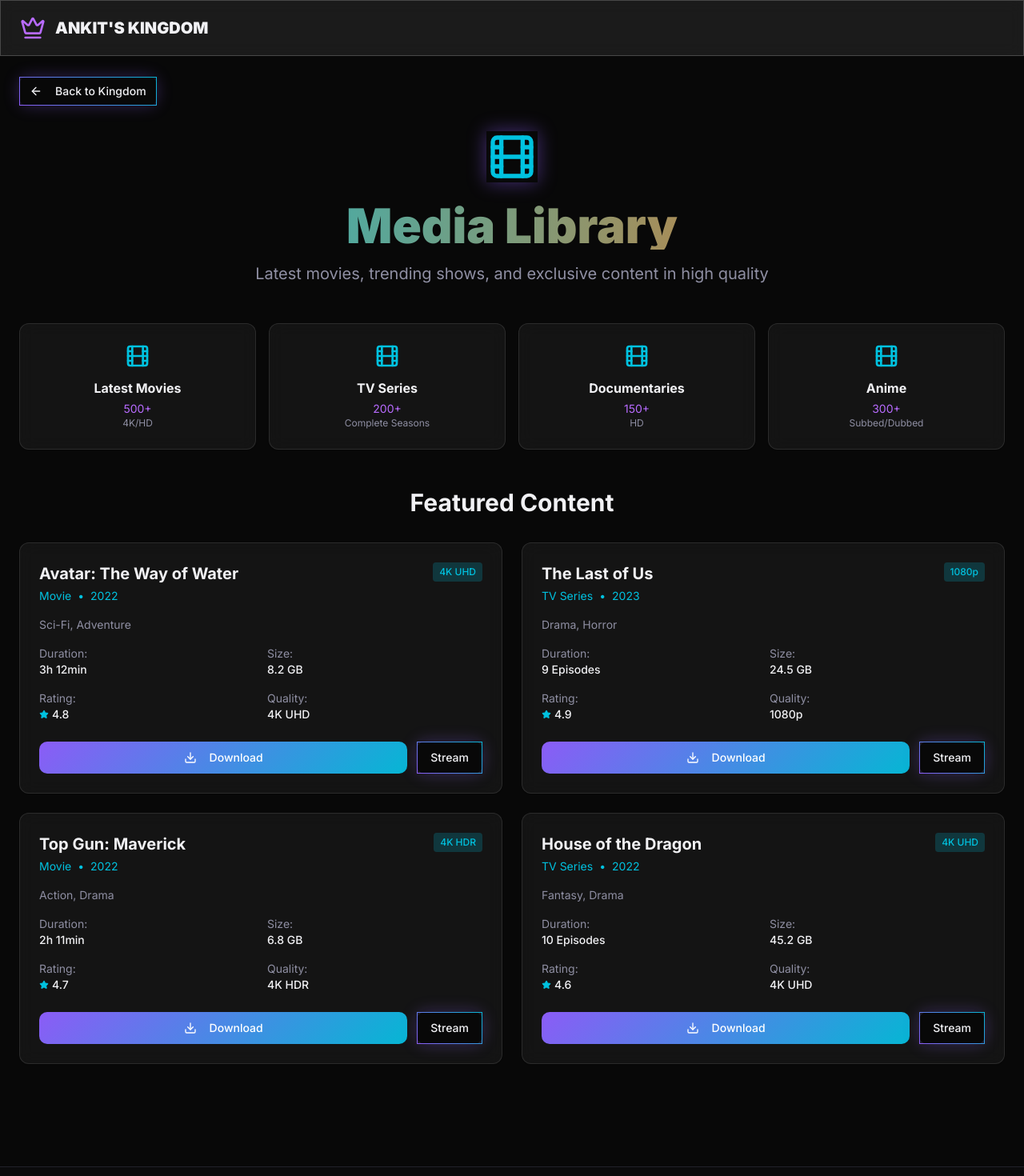
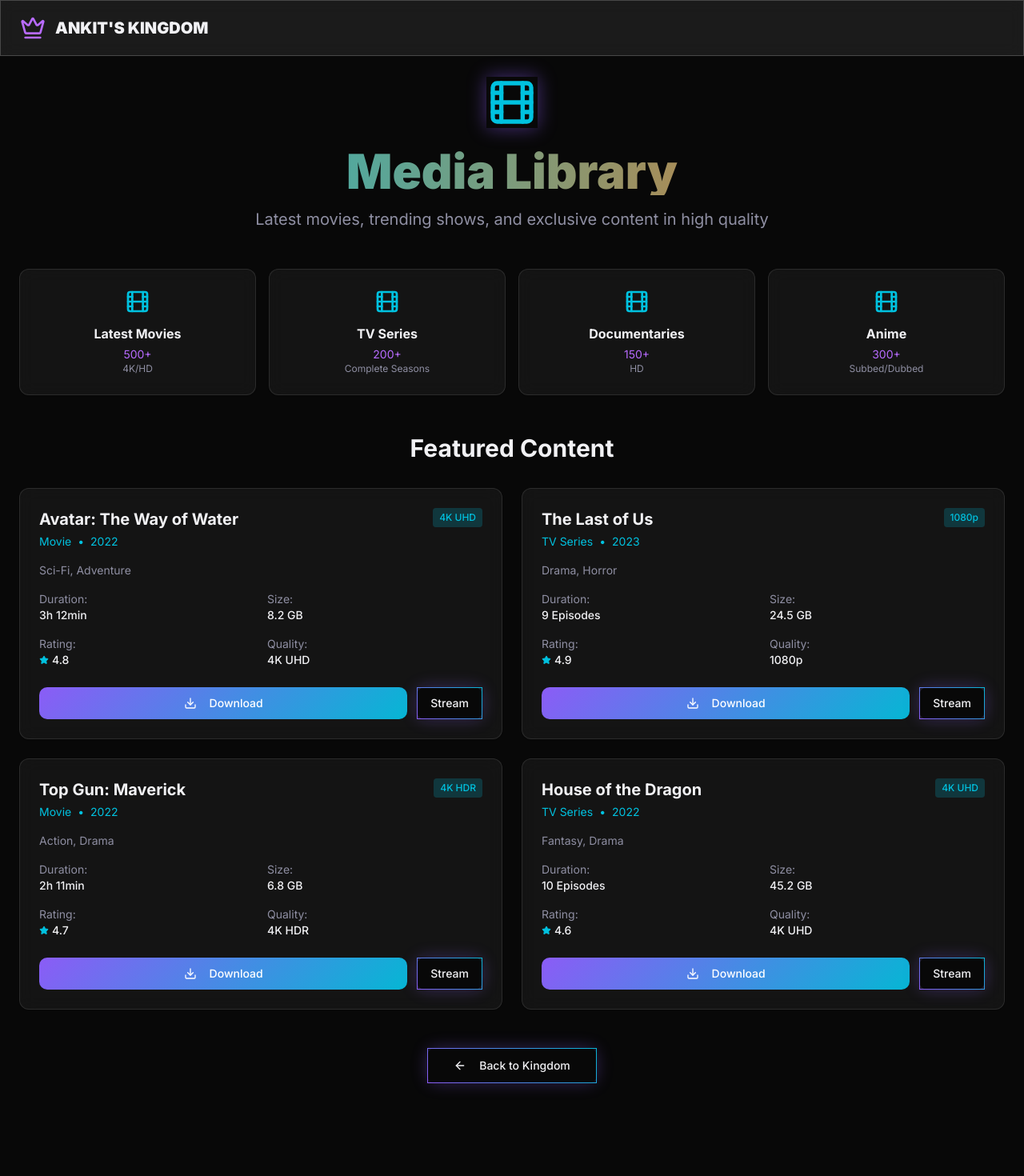
Before and after one commit to Shatakshi-gupta-ggits/kingdom-cyber-suite, a React (Vite) app: page /media-library in a window 1280 px wide. Shown: the top 1470 px of the page at 80% size. Built offline with nearby package versions, Linux system fonts and the light colour scheme.

Commit message:
Refactor: Restore original ServiceCard styling
Reverts changes to the App Mod Hub and other service cards, restoring the original button styles.

```diff
--- a/src/pages/AppModHub.tsx
+++ b/src/pages/AppModHub.tsx
@@ -53,16 +53,6 @@ const AppModHub = () => {
 
       <main className="pt-24 pb-12">
         <div className="max-w-7xl mx-auto px-6">
-          {/* Header */}
-          <div className="flex items-center gap-4 mb-8">
-            <Link to="/">
-              <Button variant="outline" size="sm" className="neon-border">
-                <ArrowLeft className="w-4 h-4 mr-2" />
-                Back to Kingdom
-              </Button>
-            </Link>
-          </div>
-
           <div className="text-center mb-12">
             <div className="flex justify-center mb-6">
               <GamepadIcon className="w-16 h-16 text-primary animate-pulse-glow" />
@@ -148,6 +138,16 @@ const AppModHub = () => {
               </Card>
             ))}
           </div>
+
+          {/* Back to Kingdom Button */}
+          <div className="flex justify-center mt-12">
+            <Link to="/">
+              <Button variant="outline" size="lg" className="neon-border">
+                <ArrowLeft className="w-4 h-4 mr-2" />
+                Back to Kingdom
+              </Button>
+            </Link>
+          </div>
         </div>
       </main>
 
--- a/src/pages/MediaLibrary.tsx
+++ b/src/pages/MediaLibrary.tsx
@@ -63,16 +63,6 @@ const MediaLibrary = () => {
 
       <main className="pt-24 pb-12">
         <div className="max-w-7xl mx-auto px-6">
-          {/* Header */}
-          <div className="flex items-center gap-4 mb-8">
-            <Link to="/">
-              <Button variant="outline" size="sm" className="neon-border">
-                <ArrowLeft className="w-4 h-4 mr-2" />
-                Back to Kingdom
-              </Button>
-            </Link>
-          </div>
-
           <div className="text-center mb-12">
             <div className="flex justify-center mb-6">
               <Film className="w-16 h-16 text-accent animate-pulse-glow" />
@@ -156,6 +146,16 @@ const MediaLibrary = () => {
               </Card>
             ))}
           </div>
+
+          {/* Back to Kingdom Button */}
+          <div className="flex justify-center mt-12">
+            <Link to="/">
+              <Button variant="outline" size="lg" className="neon-border">
+                <ArrowLeft className="w-4 h-4 mr-2" />
+                Back to Kingdom
+              </Button>
+            </Link>
+          </div>
         </div>
       </main>
 
```
